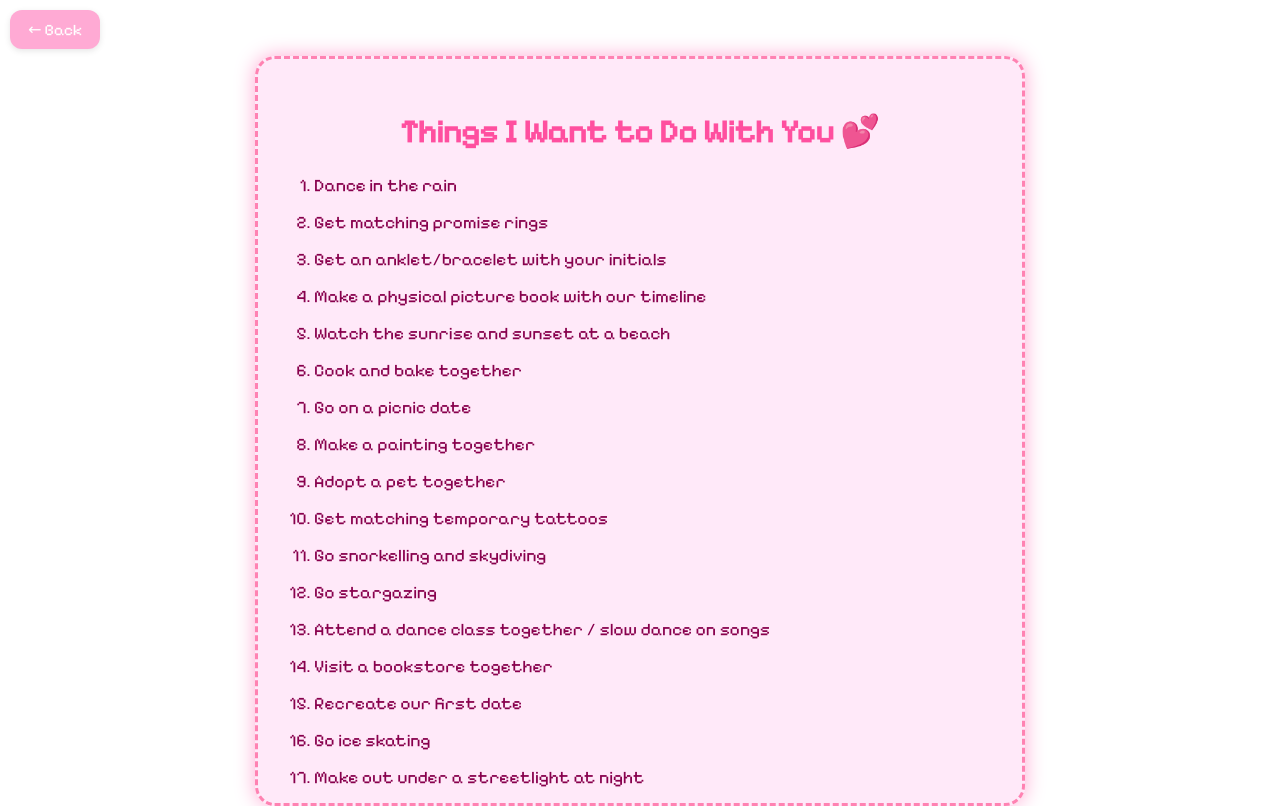
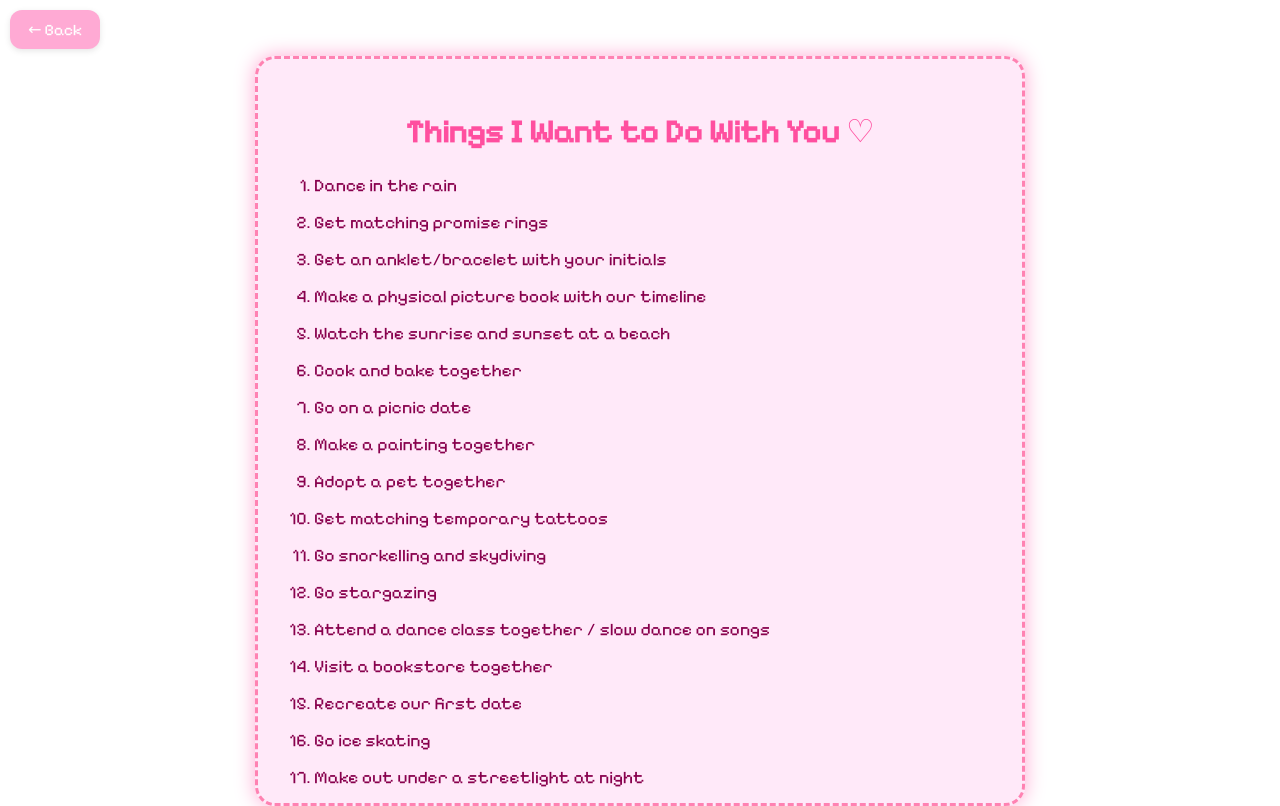
Before and after one commit to Harshitaaa245/Happy-Anniversary-1, a plain HTML site: page things.html in a window 1280 px wide. Drawn offline with Linux system fonts and the light colour scheme.

Commit message:
Update things.html

```diff
--- a/things.html
+++ b/things.html
@@ -86,7 +86,7 @@
   <a href="index.html" class="back-btn">← Back</a>
 
   <div class="tab">
-    <h1>Things I Want to Do With You 💕</h1>
+    <h1>Things I Want to Do With You ♡</h1>
     <ol>
       <li>Dance in the rain</li>
       <li>Get matching promise rings</li>
```
